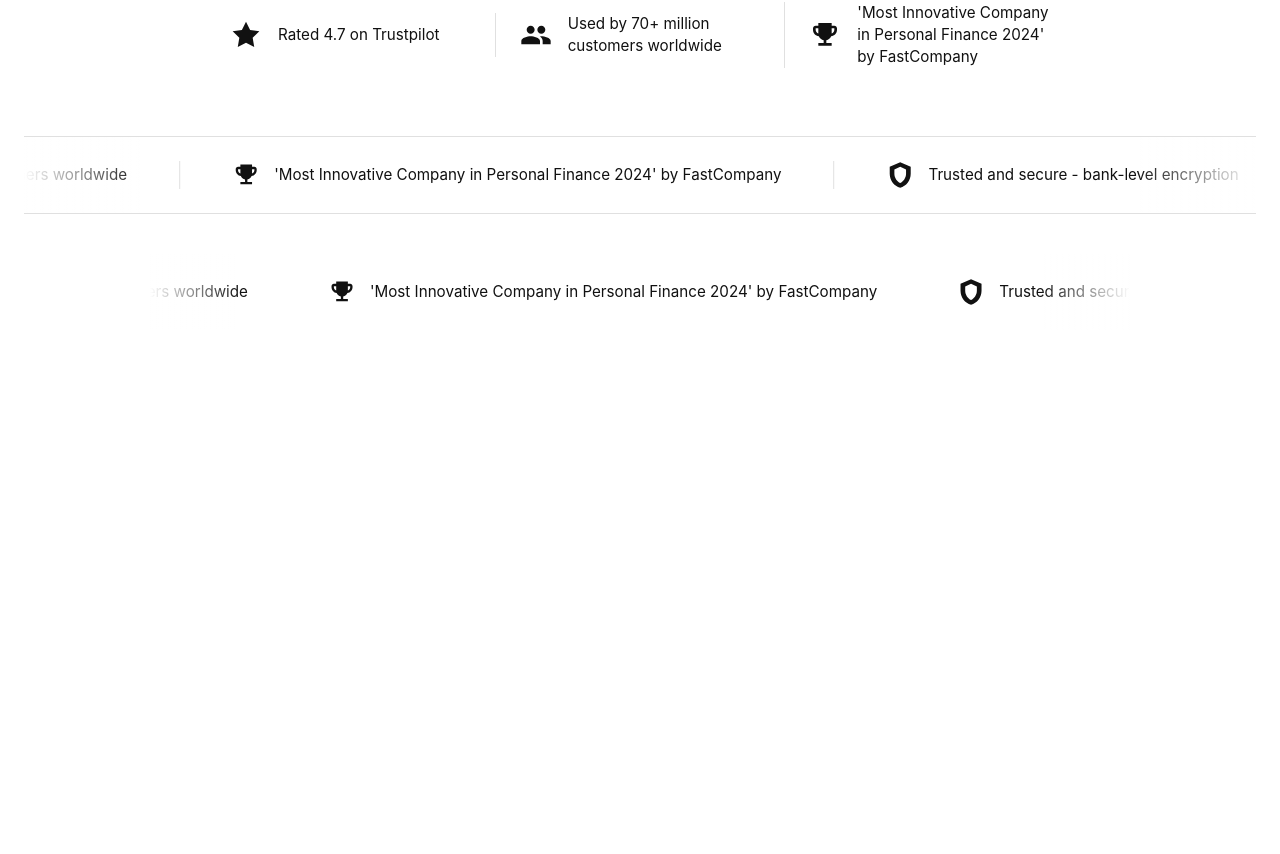
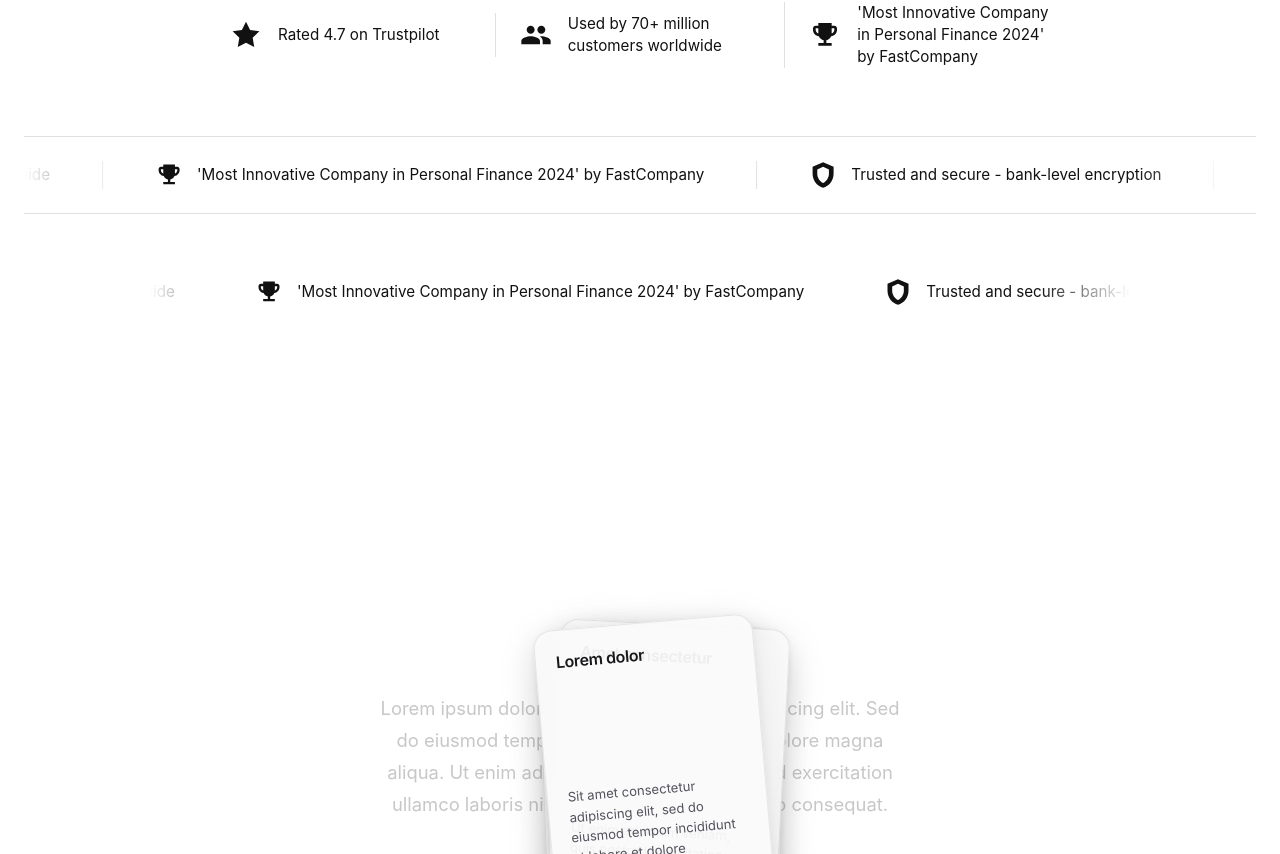
Before and after one commit to nashe01/react-components, a React (Vite) app in the folder example-app/: page / in a window 1280 px wide. Shown: the part 1054-1908 px from the top of the page. Before the commit the page ends 1408 px from the top, so only its background shows below. Built offline with nearby package versions, Linux system fonts and the light colour scheme.

Commit message:
added StackedCardsReveal component

```diff
--- a/example-app/src/App.tsx
+++ b/example-app/src/App.tsx
@@ -3,6 +3,7 @@
 import AchievementInfinityStripCenteredNoBorders from "./components/AchievementInfinityStripCenteredNoBorders";
 import AchievementStrip from "./components/AchievementStrip";
 import AchievementStripNoBorders from "./components/AchievementStripNoBorders";
+import StackedCardsReveal from "./components/StackedCardsReveal";
 
 export default function App() {
   return (
@@ -12,6 +13,7 @@
       <AchievementStripNoBorders />
       <AchievementInfinityStrip />
       <AchievementInfinityStripCenteredNoBorders />
+      <StackedCardsReveal />
     </main>
   );
 }
--- a/example-app/src/components/AccordionCards.tsx
+++ b/example-app/src/components/AccordionCards.tsx
@@ -94,7 +94,7 @@
   const [activeIndex, setActiveIndex] = useState(0);
 
   return (
-    <div className="flex min-h-screen items-center justify-center bg-[#f0f0ee] p-6 font-sans">
+    <div className="flex min-h-screen items-center justify-center bg-white p-6 font-sans">
       <div className="flex h-[420px] w-full max-w-[660px] gap-5.5">
         {cards.map((card, index) => {
           const isActive = activeIndex === index;
--- a/example-app/src/components/AchievementInfinityStrip.tsx
+++ b/example-app/src/components/AchievementInfinityStrip.tsx
@@ -44,7 +44,7 @@
   const loopItems = [...items, ...items];
 
   return (
-    <div className="relative w-full overflow-hidden border-y border-[#e0e0e0] py-6">
+    <div className="relative w-full overflow-hidden border-y border-[#e0e0e0] bg-white py-6">
       <style>{`
         @keyframes achievementMarquee {
           from { transform: translateX(0); }
--- a/example-app/src/components/AchievementInfinityStripCenteredNoBorders.tsx
+++ b/example-app/src/components/AchievementInfinityStripCenteredNoBorders.tsx
@@ -44,7 +44,7 @@
   const loopItems = [...items, ...items];
 
   return (
-    <div className="relative mx-auto w-full max-w-[980px] overflow-hidden py-6">
+    <div className="relative mx-auto w-full max-w-[980px] overflow-hidden bg-white py-6">
       <style>{`
         @keyframes achievementMarqueeCenteredNoBorders {
           from { transform: translateX(0); }
--- a/example-app/src/components/AchievementStrip.tsx
+++ b/example-app/src/components/AchievementStrip.tsx
@@ -20,7 +20,7 @@
 
 export default function AchievementStrip() {
   return (
-    <div className="mx-auto w-full max-w-[900px] border-y border-[#e0e0e0] px-10 py-7">
+    <div className="mx-auto w-full max-w-[900px] border-y border-[#e0e0e0] bg-white px-10 py-7">
       <div className="flex items-center justify-between gap-6">
         {items.map((item, index) => (
           <div
--- a/example-app/src/components/AchievementStripNoBorders.tsx
+++ b/example-app/src/components/AchievementStripNoBorders.tsx
@@ -20,7 +20,7 @@
 
 export default function AchievementStripNoBorders() {
   return (
-    <div className="mx-auto w-full max-w-[900px] px-10 py-7">
+    <div className="mx-auto w-full max-w-[900px] bg-white px-10 py-7">
       <div className="flex items-center justify-between gap-6">
         {items.map((item, index) => (
           <div
--- /dev/null
+++ b/example-app/src/components/StackedCardsReveal.tsx
@@ -0,0 +1,189 @@
+import { useEffect, useMemo, useState } from "react";
+
+type RevealCard = {
+  id: string;
+  title: string;
+  text: string;
+};
+
+type CardDef = {
+  width: number;
+  height: number;
+  start: { ox: number; oy: number; r: number; z: number };
+  end: { ox: number; oy: number; r: number; z: number };
+};
+
+const cards: RevealCard[] = [
+  {
+    id: "c1",
+    title: "Lorem dolor",
+    text: "Sit amet consectetur adipiscing elit, sed do eiusmod tempor incididunt ut labore et dolore magna aliqua.",
+  },
+  {
+    id: "c2",
+    title: "Amet consectetur",
+    text: "Ut enim ad minim veniam, quis nostrud exercitation ullamco laboris nisi ut aliquip ex ea commodo consequat.",
+  },
+  {
+    id: "c3",
+    title: "Adipiscing elit",
+    text: "Duis aute irure dolor in reprehenderit in voluptate velit esse cillum dolore eu fugiat nulla pariatur.",
+  },
+  {
+    id: "c4",
+    title: "Sed eiusmod",
+    text: "Excepteur sint occaecat cupidatat non proident, sunt in culpa qui officia deserunt mollit anim id est laborum.",
+  },
+];
+
+function lerp(a: number, b: number, t: number) {
+  return a + (b - a) * t;
+}
+
+function easeInOutCubic(t: number) {
+  return t < 0.5 ? 4 * t * t * t : 1 - Math.pow(-2 * t + 2, 3) / 2;
+}
+
+function getCardDefs(viewportWidth: number, viewportHeight: number): CardDef[] {
+  const scale = Math.min(1, viewportWidth / 1100);
+  const widths = [220, 230, 235, 210].map((v) => Math.round(v * scale));
+  const heights = [280, 300, 290, 260].map((v) => Math.round(v * scale));
+
+  const gx = viewportWidth * 0.28;
+  const gy = viewportHeight * 0.22;
+
+  return [
+    {
+      width: widths[0],
+      height: heights[0],
+      start: { ox: -10, oy: -8, r: -5, z: 4 },
+      end: { ox: -gx, oy: -gy, r: -6, z: 4 },
+    },
+    {
+      width: widths[1],
+      height: heights[1],
+      start: { ox: 4, oy: 4, r: 3, z: 3 },
+      end: { ox: -gx, oy: gy, r: 8, z: 3 },
+    },
+    {
+      width: widths[2],
+      height: heights[2],
+      start: { ox: -4, oy: 6, r: -2, z: 2 },
+      end: { ox: gx, oy: gy, r: -5, z: 2 },
+    },
+    {
+      width: widths[3],
+      height: heights[3],
+      start: { ox: 8, oy: -6, r: 6, z: 1 },
+      end: { ox: gx, oy: -gy, r: 7, z: 1 },
+    },
+  ];
+}
+
+export default function StackedCardsReveal() {
+  const [progress, setProgress] = useState(0);
+  const [viewport, setViewport] = useState({ width: 1200, height: 900 });
+
+  useEffect(() => {
+    const updateViewport = () => {
+      setViewport({ width: window.innerWidth, height: window.innerHeight });
+    };
+
+    const updateProgress = () => {
+      const driver = document.getElementById("stacked-cards-driver");
+      if (!driver) return;
+
+      const rect = driver.getBoundingClientRect();
+      const total = driver.offsetHeight - window.innerHeight;
+      if (total <= 0) {
+        setProgress(0);
+        return;
+      }
+
+      const raw = Math.max(0, Math.min(1, -rect.top / total));
+      setProgress(easeInOutCubic(raw));
+    };
+
+    updateViewport();
+    updateProgress();
+
+    window.addEventListener("resize", updateViewport);
+    window.addEventListener("resize", updateProgress);
+    window.addEventListener("scroll", updateProgress, { passive: true });
+
+    return () => {
+      window.removeEventListener("resize", updateViewport);
+      window.removeEventListener("resize", updateProgress);
+      window.removeEventListener("scroll", updateProgress);
+    };
+  }, []);
+
+  const cardDefs = useMemo(
+    () => getCardDefs(viewport.width, viewport.height),
+    [viewport.height, viewport.width],
+  );
+
+  const textOpacity = {
+    title: 0.18 + 0.62 * progress,
+    body: 0.22 + 0.6 * progress,
+    cta: 0.16 + 0.5 * progress,
+  } as const;
+
+  return (
+    <section className="w-full bg-white text-black">
+      <div id="stacked-cards-driver" className="h-[300vh]">
+        <div className="sticky top-0 flex h-screen items-center justify-center overflow-hidden">
+          <div
+            className="pointer-events-none absolute inset-0 z-1 flex flex-col items-center justify-center px-8 text-center"
+          >
+            <p
+              className="mt-6 max-w-[520px] text-[clamp(0.95rem,1.6vw,1.15rem)] leading-[1.75] font-normal text-black"
+              style={{ opacity: textOpacity.body }}
+            >
+              Lorem ipsum dolor sit amet, consectetur adipiscing elit. Sed do eiusmod tempor
+              incididunt ut labore et dolore magna aliqua. Ut enim ad minim veniam, quis
+              nostrud exercitation ullamco laboris nisi ut aliquip ex ea commodo consequat.
+            </p>
+            <div
+              className="mt-8 text-[0.85rem] tracking-[0.12em] text-black uppercase"
+              style={{ opacity: textOpacity.cta }}
+            >
+              Dolor sit amet
+            </div>
+          </div>
+
+          <div className="absolute inset-0 z-2">
+            {cards.map((card, index) => {
+              const def = cardDefs[index];
+              const ox = lerp(def.start.ox, def.end.ox, progress);
+              const oy = lerp(def.start.oy, def.end.oy, progress);
+              const rotation = lerp(def.start.r, def.end.r, progress);
+              const left = viewport.width / 2 - def.width / 2 + ox;
+              const top = viewport.height / 2 - def.height / 2 + oy;
+
+              return (
+                <article
+                  key={card.id}
+                  className="absolute flex flex-col justify-between overflow-hidden rounded-[18px] border border-zinc-200/90 bg-zinc-50/95 p-5 shadow-[0_8px_40px_rgba(0,0,0,0.1),0_2px_8px_rgba(0,0,0,0.06)] transition-shadow duration-300 hover:shadow-[0_16px_48px_rgba(0,0,0,0.16),0_4px_12px_rgba(0,0,0,0.08)]"
+                  style={{
+                    width: `${def.width}px`,
+                    height: `${def.height}px`,
+                    left: `${left}px`,
+                    top: `${top}px`,
+                    transform: `rotate(${rotation}deg)`,
+                    zIndex: def.start.z,
+                  }}
+                >
+                  <h3 className="text-balance text-base font-semibold leading-snug tracking-tight text-zinc-900">
+                    {card.title}
+                  </h3>
+                  <p className="text-pretty text-[0.82rem] leading-[1.55] text-zinc-600">{card.text}</p>
+                </article>
+              );
+            })}
+          </div>
+        </div>
+      </div>
+    </section>
+  );
+}
--- a/example-app/src/style.css
+++ b/example-app/src/style.css
@@ -12,4 +12,5 @@
   margin: 0;
   width: 100%;
   min-height: 100%;
+  @apply bg-white;
 }
```
